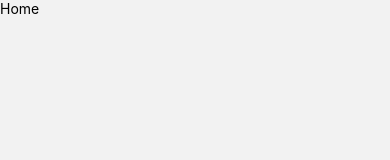
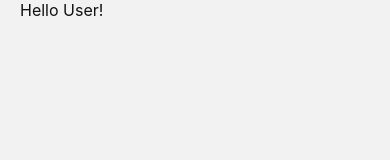
Before and after one commit to cakmalik/react-native-travel-app, a React Native app: screen /Bottom in a window 390 px wide. Shown: the top 160 px of the page. Built offline with nearby package versions, Linux system fonts and the light colour scheme.

Commit message:
make reusable container, row with space

```diff
--- /dev/null
+++ b/components/Reusable/reusable.style.js
@@ -0,0 +1,16 @@
+import { StyleSheet } from "react-native";
+
+const reusable = StyleSheet.create({
+  container: {
+    flex: 1,
+    marginHorizontal: 20,
+  },
+
+  rowWithSpace: (justify) => ({
+    flexDirection: "row",
+    alignItems: "center",
+    justifyContent: justify,
+  }),
+});
+
+export default reusable;
--- a/screens/home/Home.jsx
+++ b/screens/home/Home.jsx
@@ -1,14 +1,27 @@
-import { StyleSheet, Text, View } from 'react-native'
-import React from 'react'
+import { StyleSheet, Text, View, TouchableOpacity } from "react-native";
+import React from "react";
+import { SafeAreaView } from "react-native-safe-area-context";
+import reusable from "../../components/Reusable/reusable.style";
+import { ReusableText } from "../../components/index";
+import { COLORS, SIZES } from "../../constants/theme";
 
 const Home = () => {
   return (
-    <View>
-      <Text>Home</Text>
-    </View>
-  )
-}
+    <SafeAreaView style={reusable.container}>
+      <View>
+        <View style={reusable.rowWithSpace("space-between")}>
+        <ReusableText
+          text={'Hello User!'}
+          family={"medium"}
+          size={16}
+          color={COLORS.black}
+        />
+        </View>
+      </View>
+    </SafeAreaView>
+  );
+};
 
-export default Home
+export default Home;
 
-const styles = StyleSheet.create({})
+const styles = StyleSheet.create({});
```
